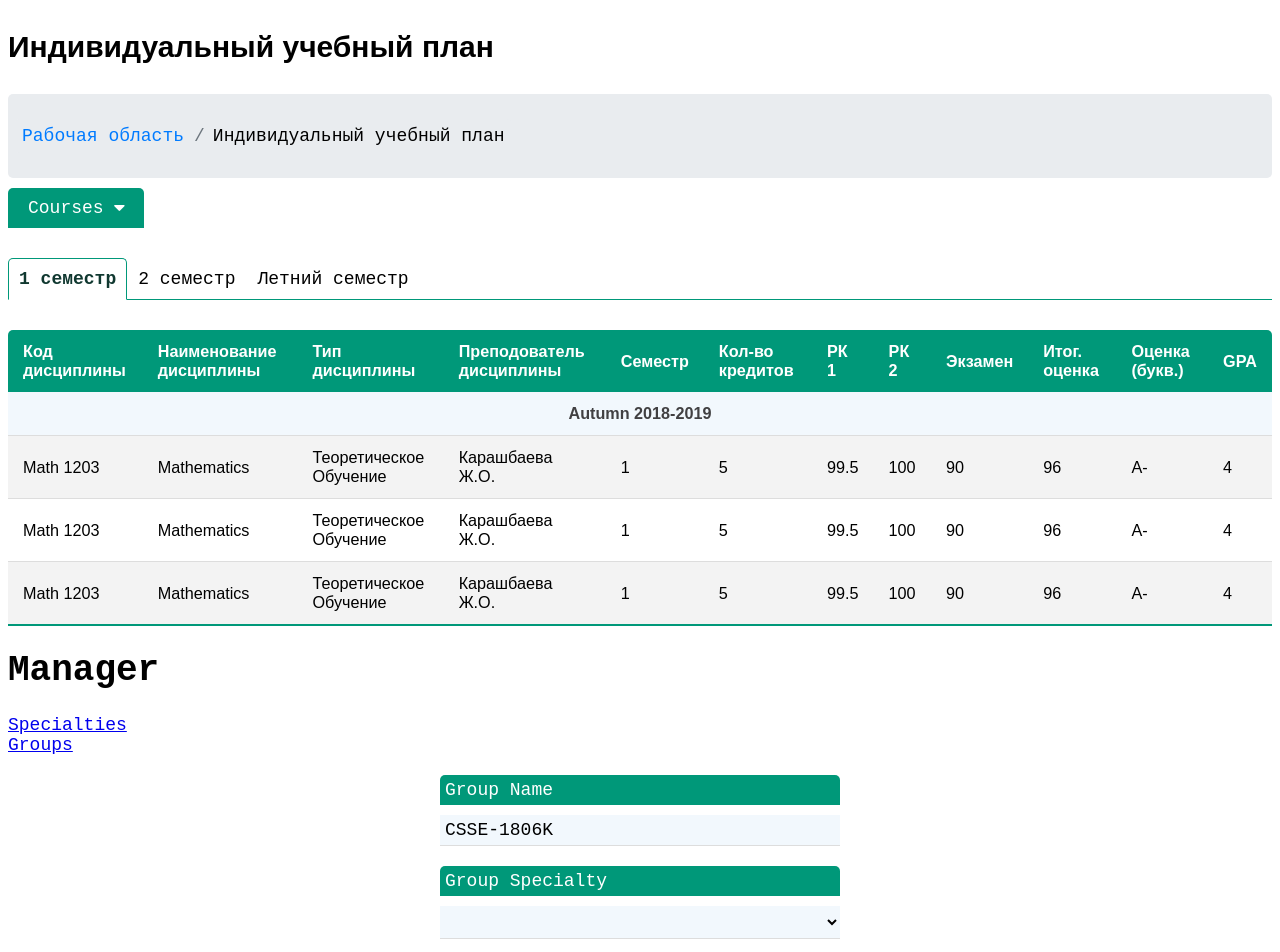
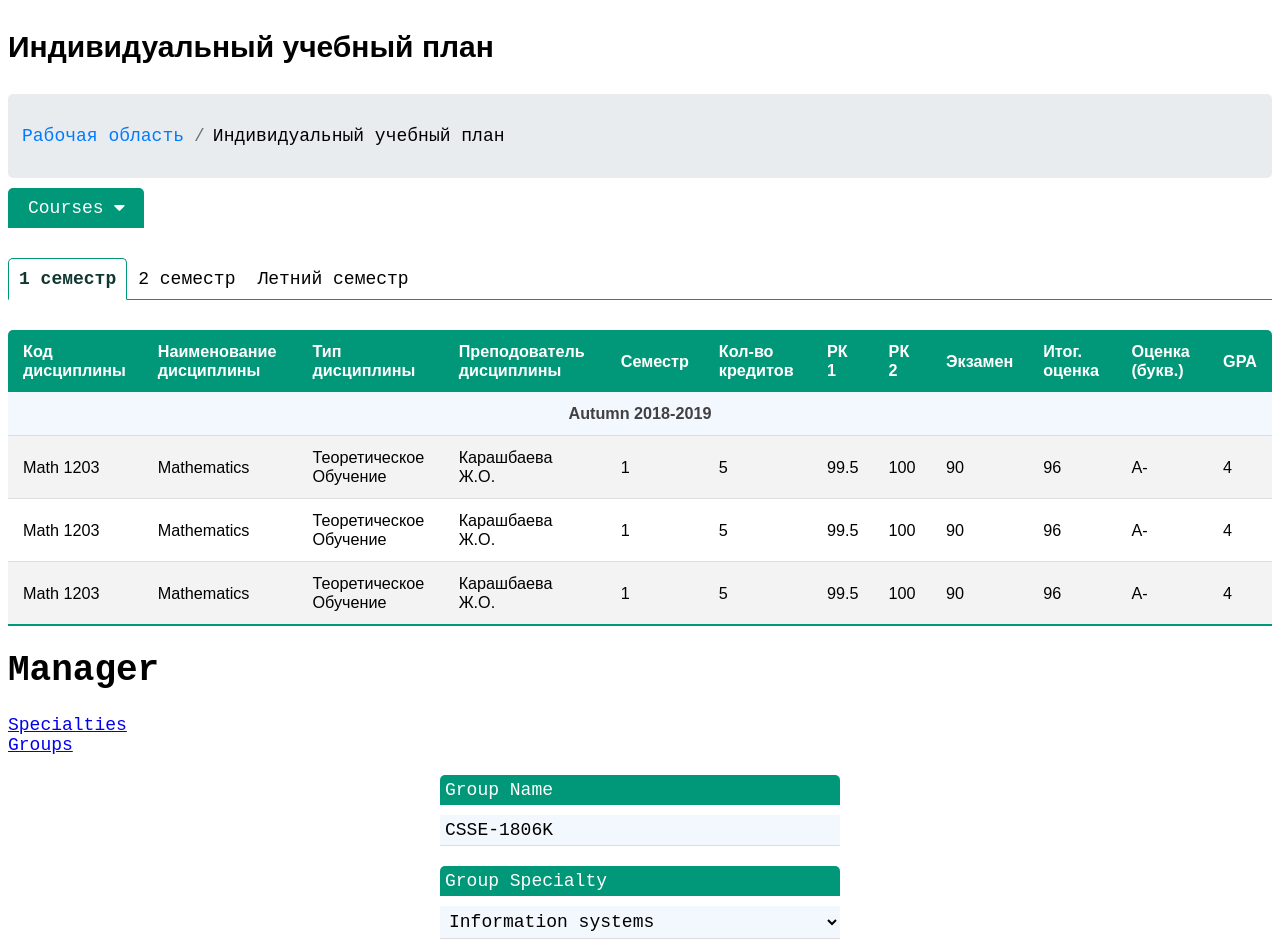
Before and after one commit to Miouy/salamaleikum, a Vue app in the folder isp-project/: page /groups/1/edit in a window 1280 px wide. Shown: the top 952 px of the page. Built offline with nearby package versions, Linux system fonts and the light colour scheme.

Commit message:
Added groups

```diff
--- a/isp-project/src/components/groups_manager/EditGroup.vue
+++ b/isp-project/src/components/groups_manager/EditGroup.vue
@@ -7,11 +7,10 @@
             </div>
             <div class="group-field">
                 <label for="group_specialty">Group Specialty</label>
-                <select name="group_specialty" id="group_specialty" v-model="group_specialty">
-                    <option v-for="(option, index) in specialty_options"
-                            :value="index"
+                <select name="group_specialty" id="group_specialty" v-model="group_specialty.specialty_id" @change="setGroupValues">
+                    <option v-for="option in specialty_options"
                             :key="option.specialty_id"
-                            :selected="option.specialty_id === group.group_specialty.specialty_id"
+                            :value="option.specialty_id"
                     >{{ option.specialty_name }}</option>
                 </select>
             </div>
@@ -29,7 +28,7 @@
             return {
                 group: {},
                 group_name: '',
-                group_specialty: '',
+                group_specialty: {},
                 groupId: this.$route.params.groupId,
                 groups: [
                     {
@@ -91,12 +90,18 @@
                 this.group = this.groups[groupIndex];
                 this.group_name = this.group.group_name;
                 this.group_specialty = this.group.group_specialty;
+                console.log(this.group_specialty)
             }
-            this.specialty_options.forEach(option => console.log(option.specialty_id));
         },
         methods: {
             editGroup(){
 
+            },
+            setGroupValues(){
+                let specialtyIndex = this.specialty_options.findIndex(s => s.specialty_id === this.group_specialty.specialty_id);
+                if(specialtyIndex !== -1){
+                    this.group_specialty = this.specialty_options[specialtyIndex];
+                }
             }
         }
     }
--- a/isp-project/src/views/Groups.vue
+++ b/isp-project/src/views/Groups.vue
@@ -2,7 +2,7 @@
     <div>
         <div>
             <h1 class="groups-title">Groups</h1>
-            <router-link to="/groups/all">All</router-link>
+            <router-link to="/groups/">All</router-link>
             <router-link to="/groups/add">Add</router-link>
         </div>
         <router-view></router-view>
```
